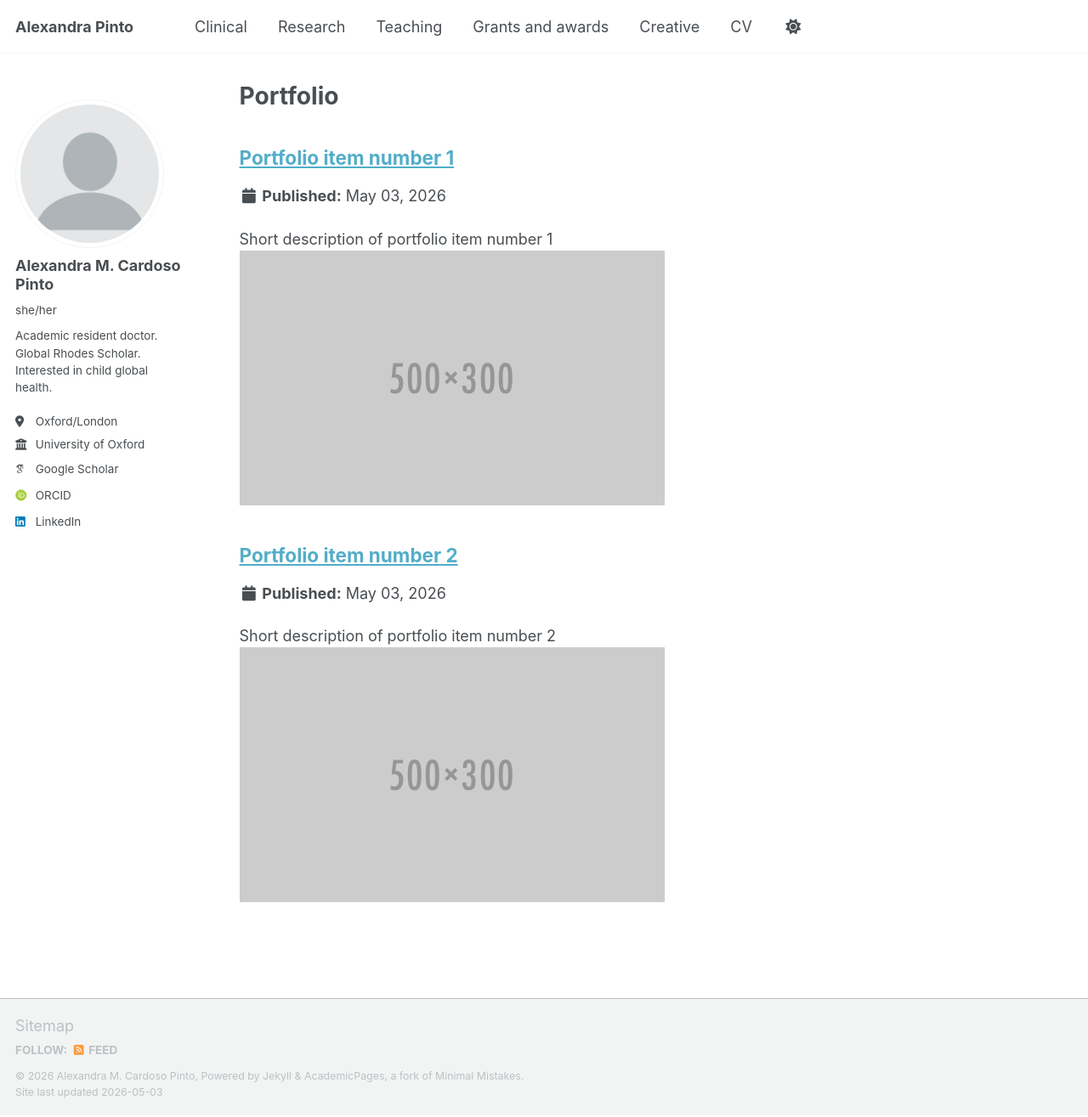
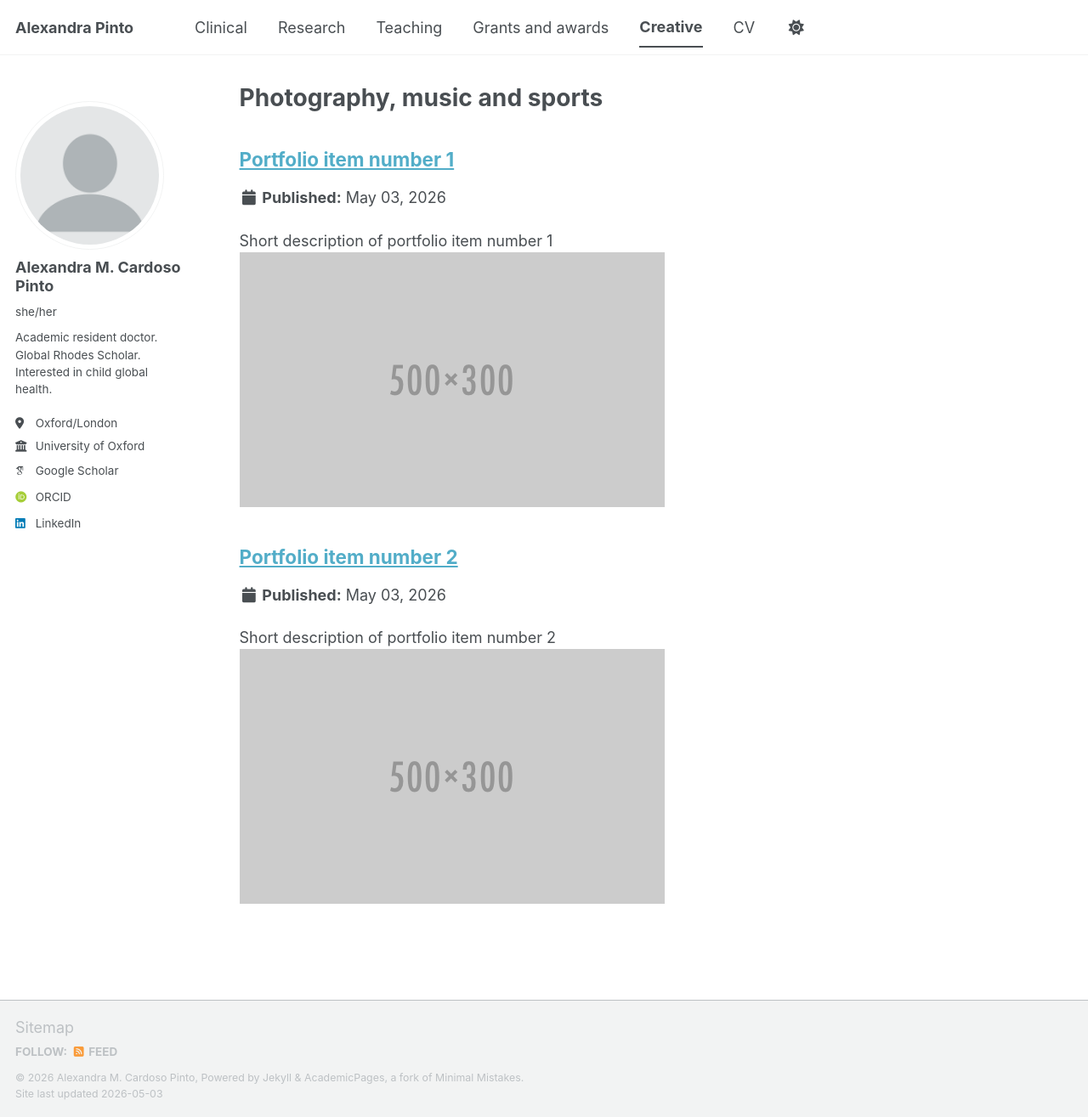
Before and after one commit to alexandramcp/alexandramcp.github.io, a Jekyll site: the page built from _pages/creative.html, in a window 1280 px wide and 1315 px high. Shown: the whole window at 85% size. Built offline with Jekyll 4.4.1, drawn with Linux system fonts in a browser that asks for light colours; some web fonts are replaced; a script bundle is joined from its source files by our own code; library files that are not in the unit come from our copies.

Commit message:
Update and rename portfolio.html to creative.html

```diff
--- a/_pages/portfolio.html
+++ b/_pages/creative.html
@@ -1,7 +1,7 @@
 ---
 layout: archive
-title: "Portfolio"
-permalink: /portfolio/
+title: "Photography, music and sports"
+permalink: /creative/
 author_profile: true
 ---
 
```
